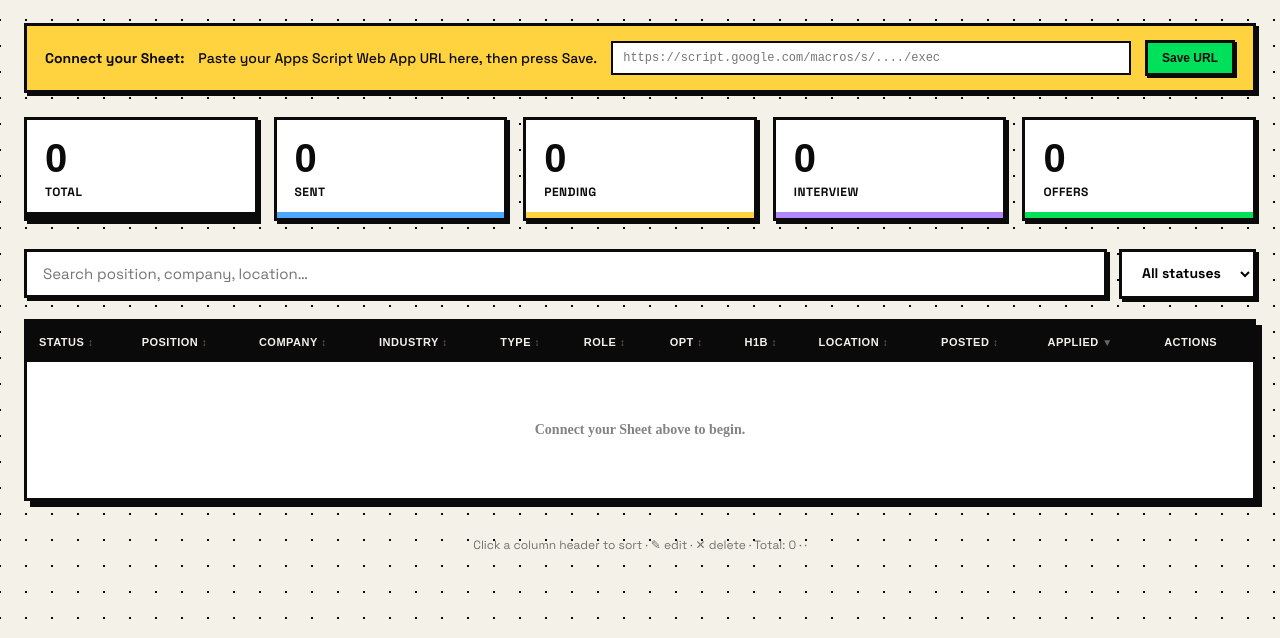
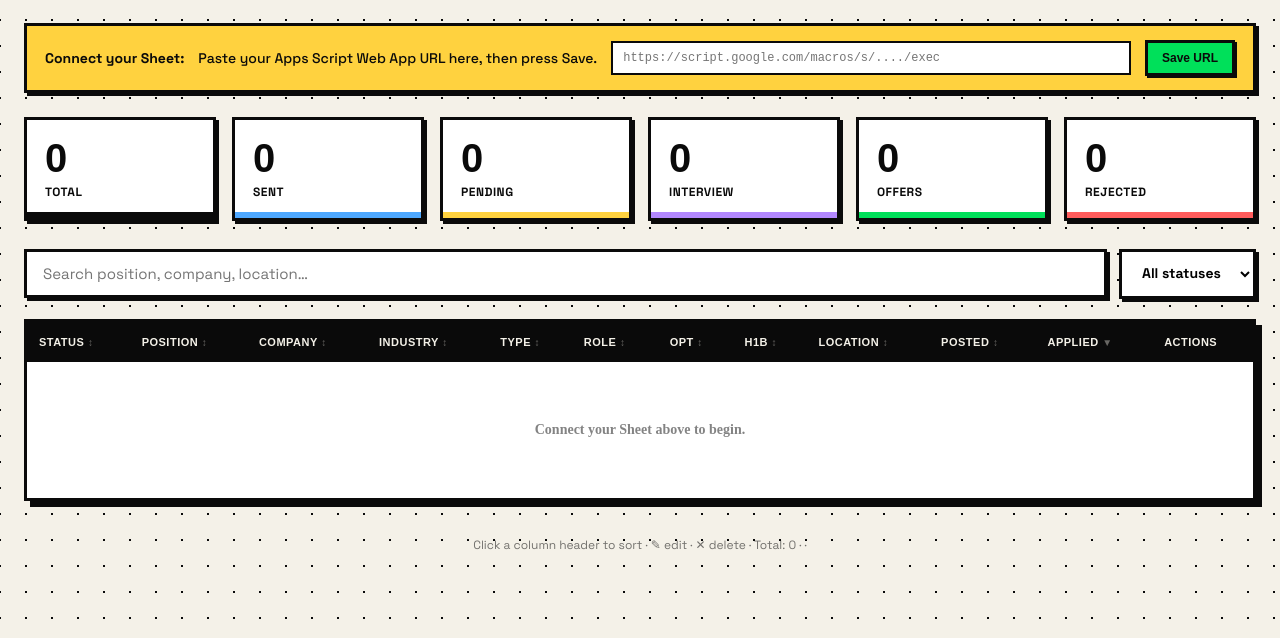
Before and after one commit to Yi-Hsuan0727/Job-Search, a plain HTML site: page index.html in a window 1280 px wide. Shown: the part 162-800 px from the top of the page. Drawn offline with Linux system fonts and the light colour scheme; a web font is replaced by a local one.

Commit message:
Add Rejected count stat card to dashboard
Adds a Rejected stat card to the top stats bar so users can see their rejection count at a glance, alongside Total, Sent, Pending, Interview, and Offers.

```diff
--- a/index.html
+++ b/index.html
@@ -262,7 +262,7 @@ function renderStats(){
   const c={pending:0,sent:0,interview:0,offer:0,rejected:0,dropped:0};
   data.forEach(d=>{if(c[d.status]!==undefined)c[d.status]++;});
   const cards=[{n:data.length,l:'Total',col:'var(--ink)'},{n:c.sent,l:'Sent',col:'var(--sent)'},
-    {n:c.pending,l:'Pending',col:'var(--pending)'},{n:c.interview,l:'Interview',col:'var(--interview)'},{n:c.offer,l:'Offers',col:'var(--offer)'}];
+    {n:c.pending,l:'Pending',col:'var(--pending)'},{n:c.interview,l:'Interview',col:'var(--interview)'},{n:c.offer,l:'Offers',col:'var(--offer)'},{n:c.rejected,l:'Rejected',col:'var(--rejected)'}];
   document.getElementById('stats').innerHTML=cards.map(x=>`<div class="stat"><div class="num">${x.n}</div><div class="lbl">${x.l}</div><div class="bar" style="background:${x.col}"></div></div>`).join('');
   document.getElementById('footCount').textContent=data.length;
 }
```
